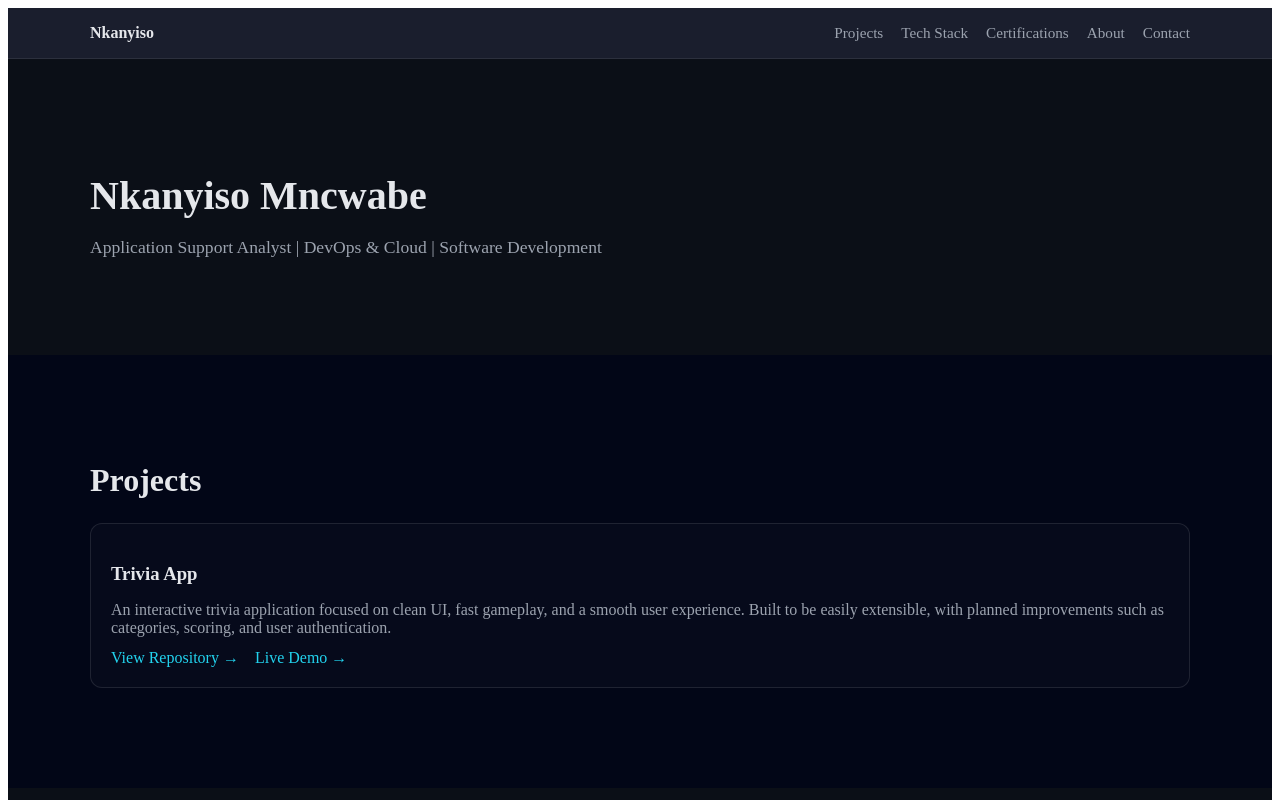
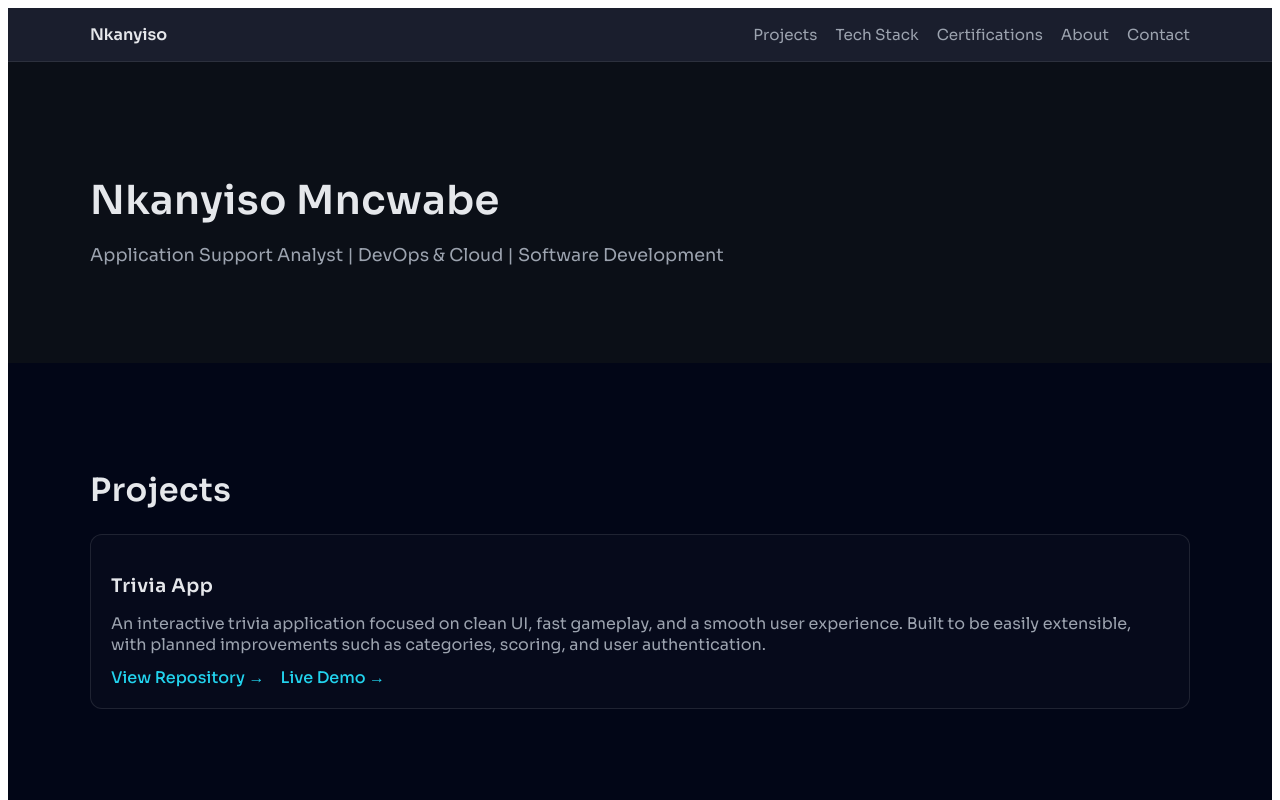
Before and after one commit to Nkany1/portfolio-v2, a Next.js app: page / in a window 1280 px wide. Shown: the top 800 px of the page. Built offline with nearby package versions, Linux system fonts and the light colour scheme.

Commit message:
style: update typography to Sora Font

```diff
--- a/src/app/globals.css
+++ b/src/app/globals.css
@@ -1,3 +1,12 @@
+body {
+  font-family: var(--font-sora), sans-serif;
+}
+
+h1, h2, h3 {
+  font-weight: 600;
+  letter-spacing: 0.5px;
+}
+
 /* ===== HERO SECTION ===== */
 .hero {
   background: #0b0f17;
--- a/src/app/layout.tsx
+++ b/src/app/layout.tsx
@@ -1,15 +1,11 @@
 import type { Metadata } from "next";
-import { Geist, Geist_Mono } from "next/font/google";
+import { Sora } from "next/font/google";
 import "./globals.css";
 
-const geistSans = Geist({
-  variable: "--font-geist-sans",
+const sora = Sora({
   subsets: ["latin"],
-});
-
-const geistMono = Geist_Mono({
-  variable: "--font-geist-mono",
-  subsets: ["latin"],
+  weight: ["400", "500", "600", "700"],
+  variable: "--font-sora",
 });
 
 export const metadata: Metadata = {
@@ -24,9 +20,9 @@ export default function RootLayout({
 }>) {
   return (
     <html lang="en">
-      <body className={`${geistSans.variable} ${geistMono.variable}`}>
-        {children}
-      </body>
+        <body className={sora.variable}>
+           {children}
+       </body>
     </html>
   );
 }
```
